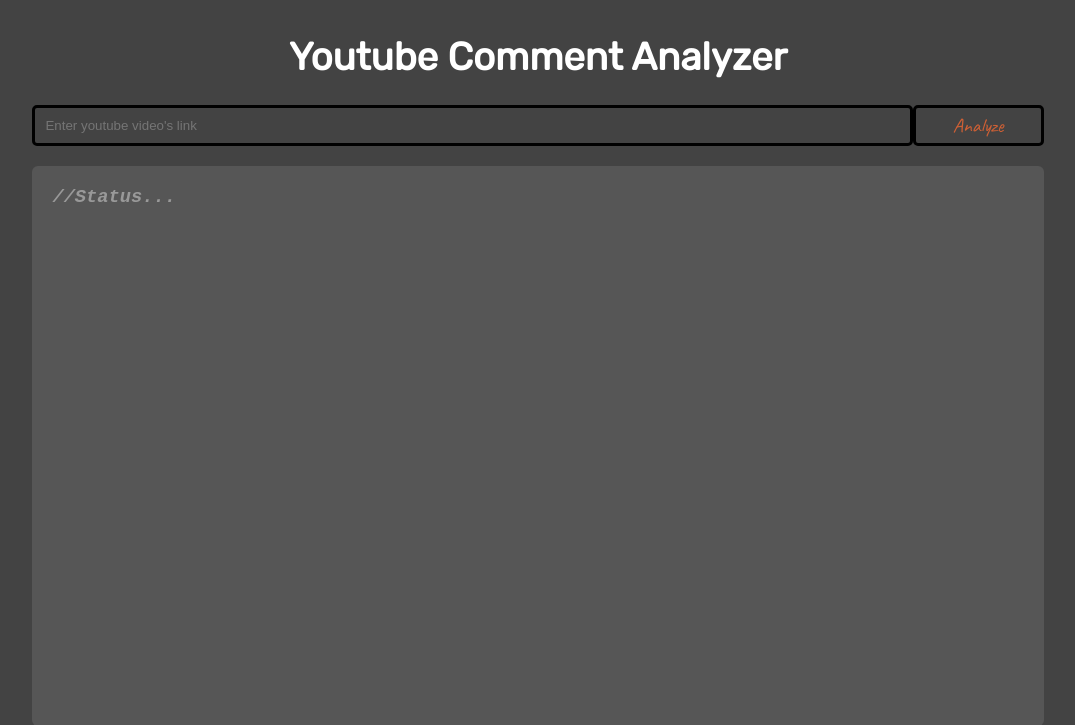
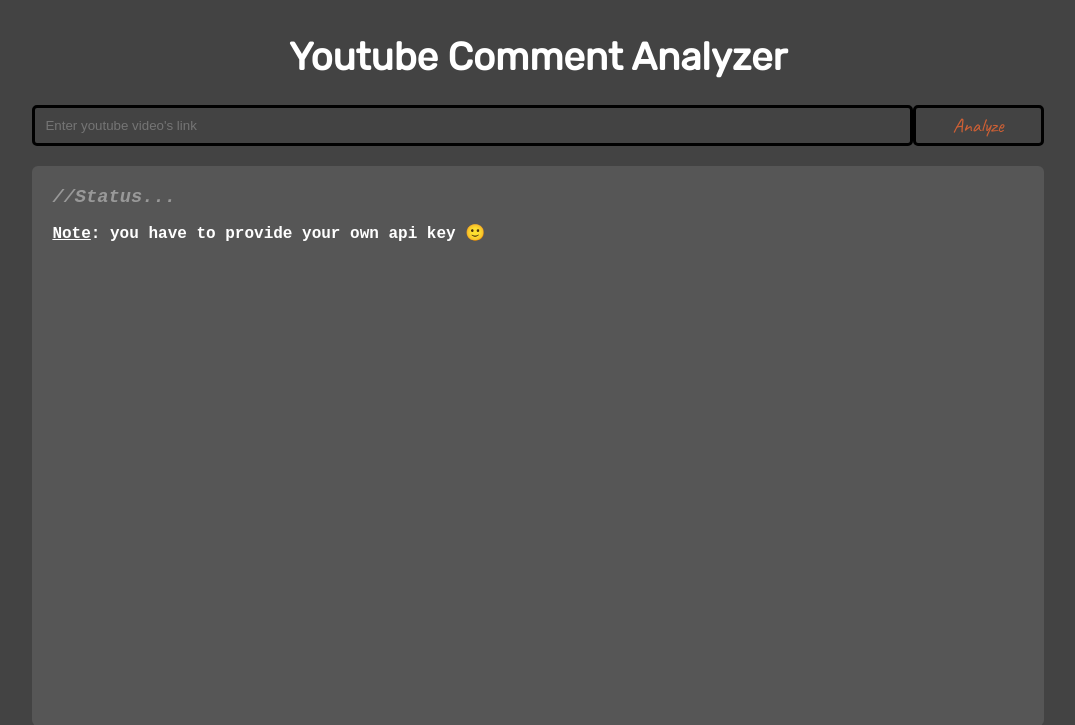
Before and after one commit to TheCoderBroSr/YoutubeCommentAnalyzer, a Flask app: page / in a window 1280 px wide. Shown: the top 725 px of the page, without its empty margins (102-1177 px from the left). Run offline with Flask 2, Linux system fonts and the light colour scheme.

Commit message:
Added notes for providing api key

```diff
--- a/app.py
+++ b/app.py
@@ -5,7 +5,11 @@
 
 @app.route("/")
 def index():
-    return render_template('index.html')
+    note = 0
+    if API_KEY[0] == "Y":
+        note = 1
+
+    return render_template('index.html', note=note)
 
 @app.route("/processing", methods=["POST"])
 def processing():
--- a/templates/index.html
+++ b/templates/index.html
@@ -30,6 +30,9 @@
                 {% endfor %}
             {% else %}
                 <h3 class="blacked-out">//Status...</h3>
+                {% if note %}
+                    <h4><u>Note</u>: you have to provide your own api key 🙂</h4>
+                {% endif %}
             {% endif %}
         </div>
 
```
